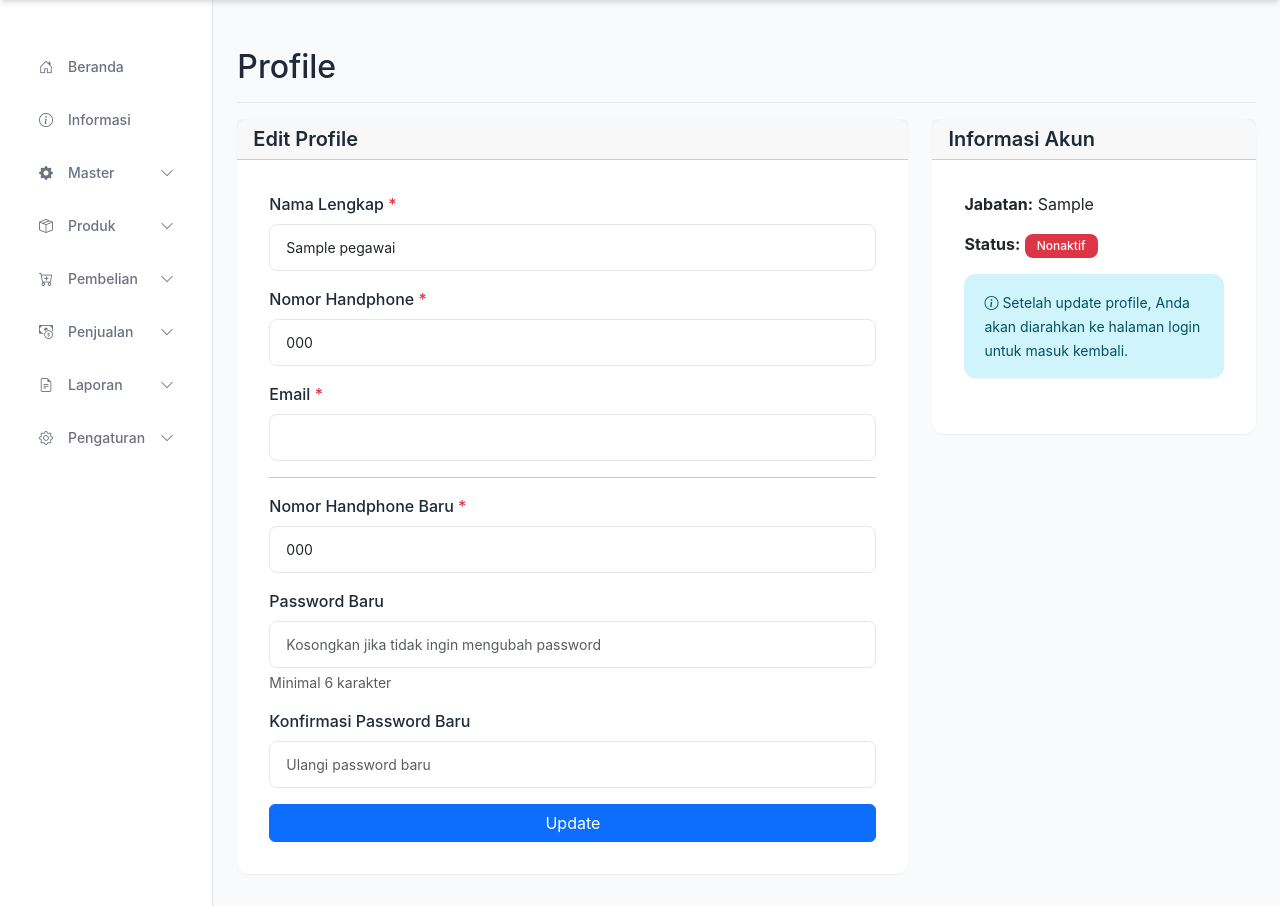
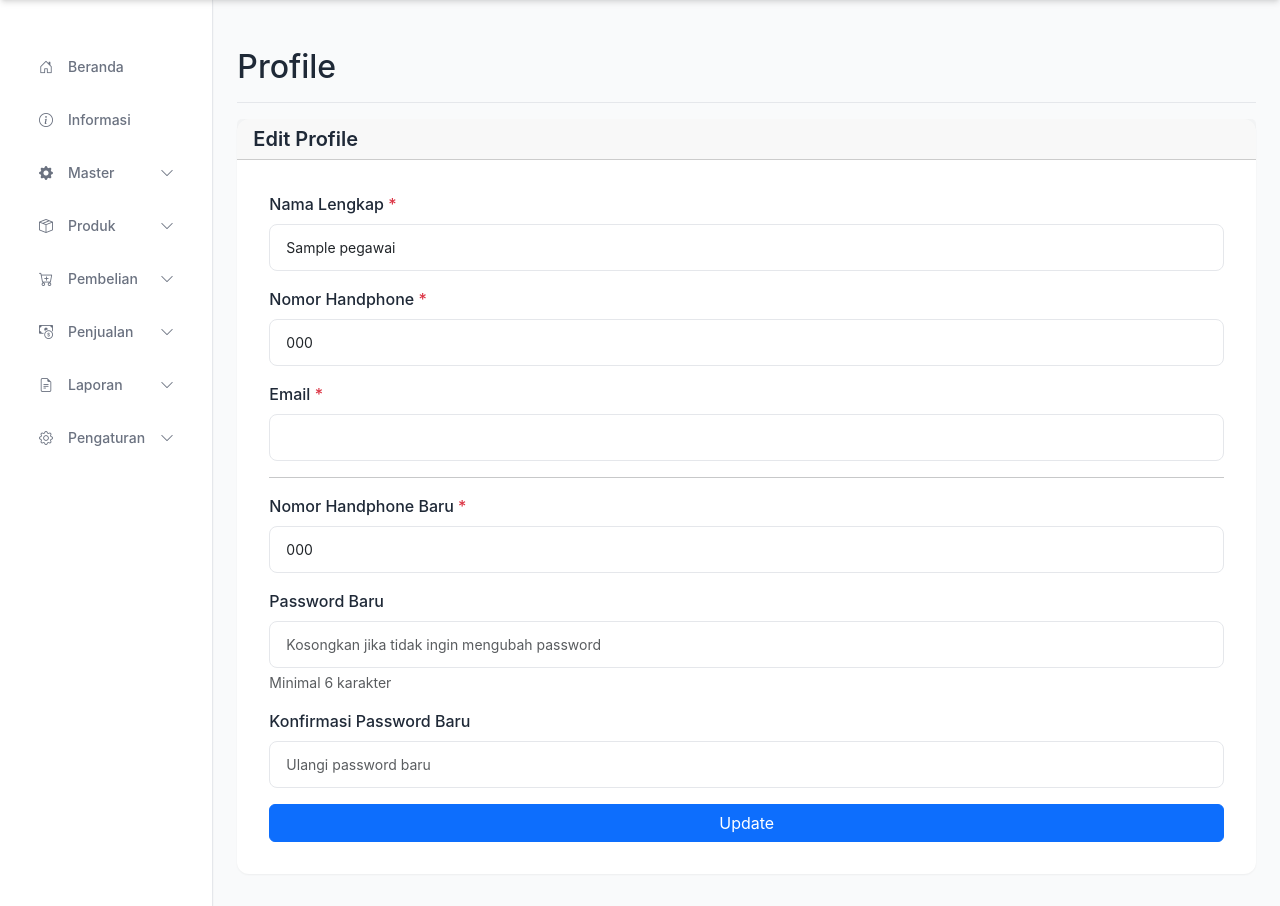
Before and after one commit to samcodingcoach/MentimunAPI, a PHP site: page /profile.php in a window 1280 px wide. Shown: the part 72-978 px from the top of the page. Run offline with PHP 8.4, Linux system fonts and the light colour scheme; the visitor is signed in with stand-in values (Sample User, id 1); tables that the repository leaves empty or names only in its code hold one stand-in row (values such as "Sample post"); data that the repository does not hold is empty.

Commit message:
fix profil

```diff
--- a/public/admin/profile.php
+++ b/public/admin/profile.php
@@ -371,7 +371,7 @@ if ($_SERVER['REQUEST_METHOD'] == 'POST') {
           <?php endif; ?>
 
           <div class="row">
-            <div class="col-md-8">
+            <div class="col-md-12">
               <div class="card">
                 <div class="card-header">
                   <h5 class="card-title mb-0">Edit Profile</h5>
@@ -419,29 +419,7 @@ if ($_SERVER['REQUEST_METHOD'] == 'POST') {
               </div>
             </div>
 
-            <div class="col-md-4">
-              <div class="card">
-                <div class="card-header">
-                  <h5 class="card-title mb-0">Informasi Akun</h5>
-                </div>
-                <div class="card-body">
-                  <p><strong>Jabatan:</strong> <?php echo htmlspecialchars($current_user['jabatan']); ?></p>
-                  <p><strong>Status:</strong>
-                    <?php if($current_user['aktif'] == 1): ?>
-                      <span class="badge bg-success">Aktif</span>
-                    <?php else: ?>
-                      <span class="badge bg-danger">Nonaktif</span>
-                    <?php endif; ?>
-                  </p>
-                  <div class="alert alert-info">
-                    <small>
-                      <i class="bi bi-info-circle"></i>
-                      Setelah update profile, Anda akan diarahkan ke halaman login untuk masuk kembali.
-                    </small>
-                  </div>
-                </div>
-              </div>
-            </div>
+
           </div>
         </main>
       </div>
```
